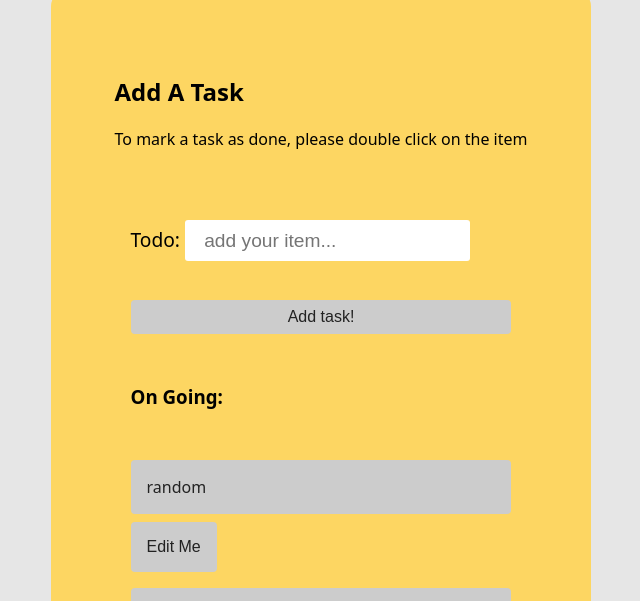
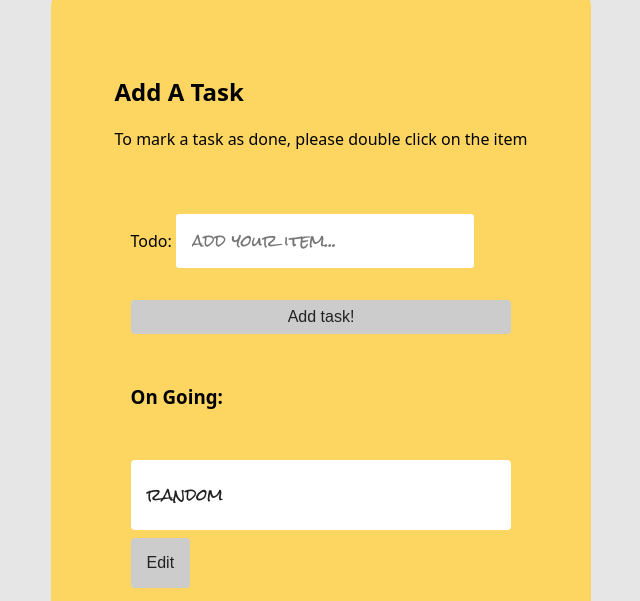
Before and after one commit to brandonpretelt/todo-app, a website built with Parcel: page src/index.html in a window 1280 px wide. Both pictures are taken after typing "Sample" into the empty fields and a click on the button "Add task!". Shown: the part 175-776 px from the top of the page, without its empty margins (319-959 px from the left). Built offline with nearby package versions, Linux system fonts and the light colour scheme.

Commit message:
:thumbsup:

```diff
--- a/src/css/styles.css
+++ b/src/css/styles.css
@@ -40,7 +40,7 @@ div form {
 
 form input,
 label {
-    font-size: 1.2rem;
+    font-size: 1rem;
 }
 
 form input {
@@ -48,7 +48,7 @@ form input {
     padding: 0.5em 1em;
     border: none;
     border-radius: 3px;
-
+    font-family: 'Rock Salt', system-ui, sans-serif;
 }
 
 ul {
@@ -59,25 +59,34 @@ ul {
 li {
     margin-top: 1em;
     padding: 1em;
-    width: auto;
+    width: 100%;
+    font-family: 'Rock Salt', system-ui, sans-serif;
+    background-color: #fff;
 }
 
 button {
-
     border: none;
     padding: 0.5em 2em;
+}
 
+button:hover {
+
+    box-shadow: inset 0 0 5px 2px rgb(0 0 0 / 0.5);
 }
 
 li,
 button {
     cursor: pointer;
-    background-color: #ccc;
     color: #222;
     border-radius: 4px;
     font-size: 1em;
 }
 
+
+button {
+    background-color: #ccc;
+
+}
 
 /* li,
 li+button {
--- a/src/index.html
+++ b/src/index.html
@@ -6,6 +6,9 @@
     <meta http-equiv="X-UA-Compatible" content="IE=edge">
     <meta name="viewport" content="width=device-width, initial-scale=1.0">
     <title>To Do App</title>
+    <link rel="preconnect" href="https://fonts.googleapis.com">
+    <link rel="preconnect" href="https://fonts.gstatic.com" crossorigin>
+    <link href="https://fonts.googleapis.com/css2?family=Rock+Salt&display=swap" rel="stylesheet">
     <link rel="stylesheet" href="css/styles.css">
     <script src="index.js" defer type="module"></script>
 </head>
--- a/src/index.js
+++ b/src/index.js
@@ -27,7 +27,7 @@ document.addEventListener('dblclick', (e) => {
     const deleteButton = `<button data-btn="delete-btn">Delete!</button>`;
     if (e.target.nodeName === 'LI') {
         e.target.classList.add('done');
-        // e.target.removeAttribute('contenteditable');
+        e.target.removeAttribute('contenteditable');
         if (e.target.nextElementSibling) {
             e.target.nextElementSibling.remove();
         }
@@ -38,15 +38,18 @@ document.addEventListener('dblclick', (e) => {
 
 document.addEventListener('click', (e) => {
     const todoList = document.querySelector('.todo-list');
-    if (e.target.dataset.btn === 'edit-btn') {
+    const editBtn = e.target.dataset.btn;
+    if (editBtn === 'edit-btn') {
         const userInputEdit = e.target.previousElementSibling;
         if (e.target.hasAttribute('data-btn')) {
             const todoId = getId(userInputEdit, 'todoid');
             userInputEdit.classList.toggle('edit');
             editTodo(todoId, todoModel, userInputEdit);
+            e.target.textContent = 'Save';
         }
         if (!userInputEdit.classList.contains('edit')) {
             userInputEdit.setAttribute('contenteditable', 'false');
+            e.target.textContent = 'Edit';
         }
         if (userInputEdit.classList.contains('done')) {
             userInputEdit.removeAttribute('contenteditable');
@@ -136,7 +139,7 @@ function render(parent, arr) {
             contenteditable=${item.done ? 'true' : 'false'}
             data-todoID=${item.id}
             class=${item.done ? 'done' : ''}
-            > ${item.content}</li><button data-btn="edit-btn">Edit Me</button>`;
+            > ${item.content}</li><button data-btn="edit-btn">Edit</button>`;
         parent.insertAdjacentHTML('beforeend', li);
     });
     /*     console.log(arr.length);
```
Also changed, not shown: dist/index.html, 2 other files.
